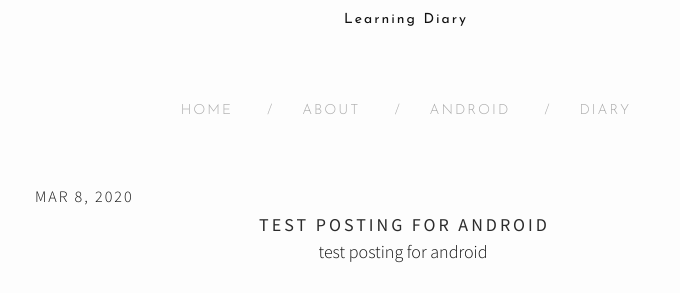
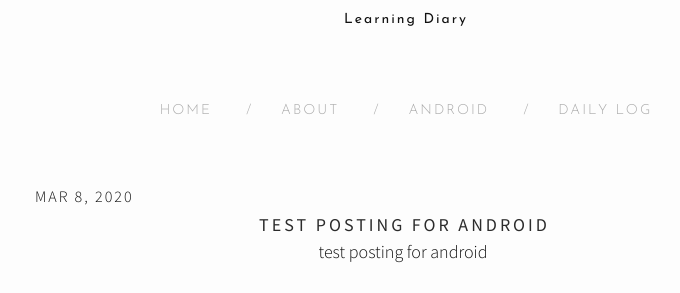
Before and after one commit to J-Shine/J-Shine.github.io, a Jekyll site: the page built from index.html, in a window 1280 px wide. Shown: the part 151-444 px from the top of the page, without its empty margins (237-917 px from the left). Built offline with Jekyll 4.4.1, drawn with Linux system fonts in a browser that asks for light colours; nearby versions of some CDN libraries; the list of posts is cut into pages by our own code.

Commit message:
Update diary.md

```diff
--- a/diary.md
+++ b/diary.md
@@ -1,7 +1,7 @@
 ---
 layout: archive
-title: Diary
-permalink: /diary/
-category: "diary"
-tagline: "A diary"
+title: Daily log
+permalink: /daily-log/
+category: "daily-log"
+tagline: "Daily log"
 ---
```
